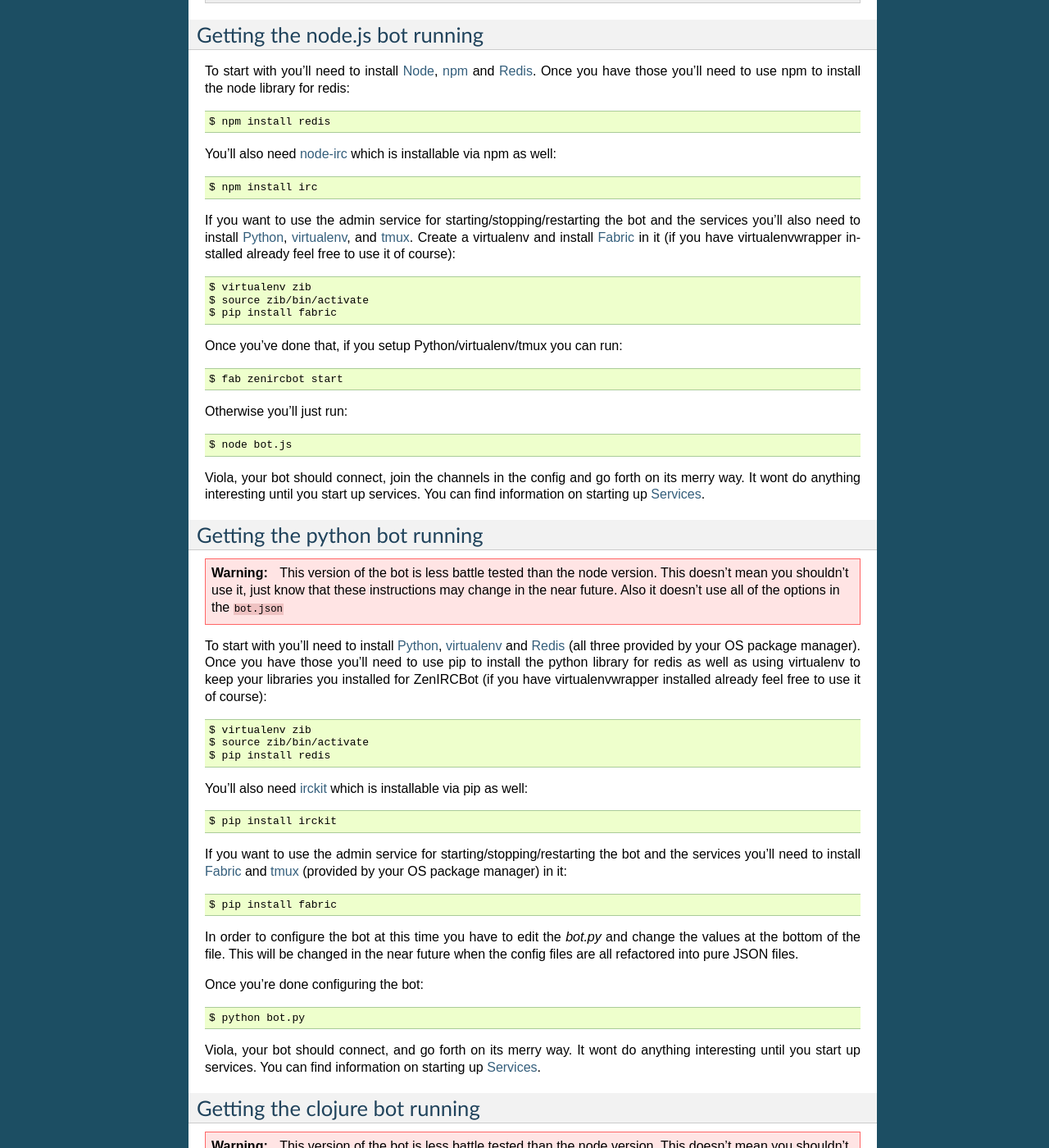
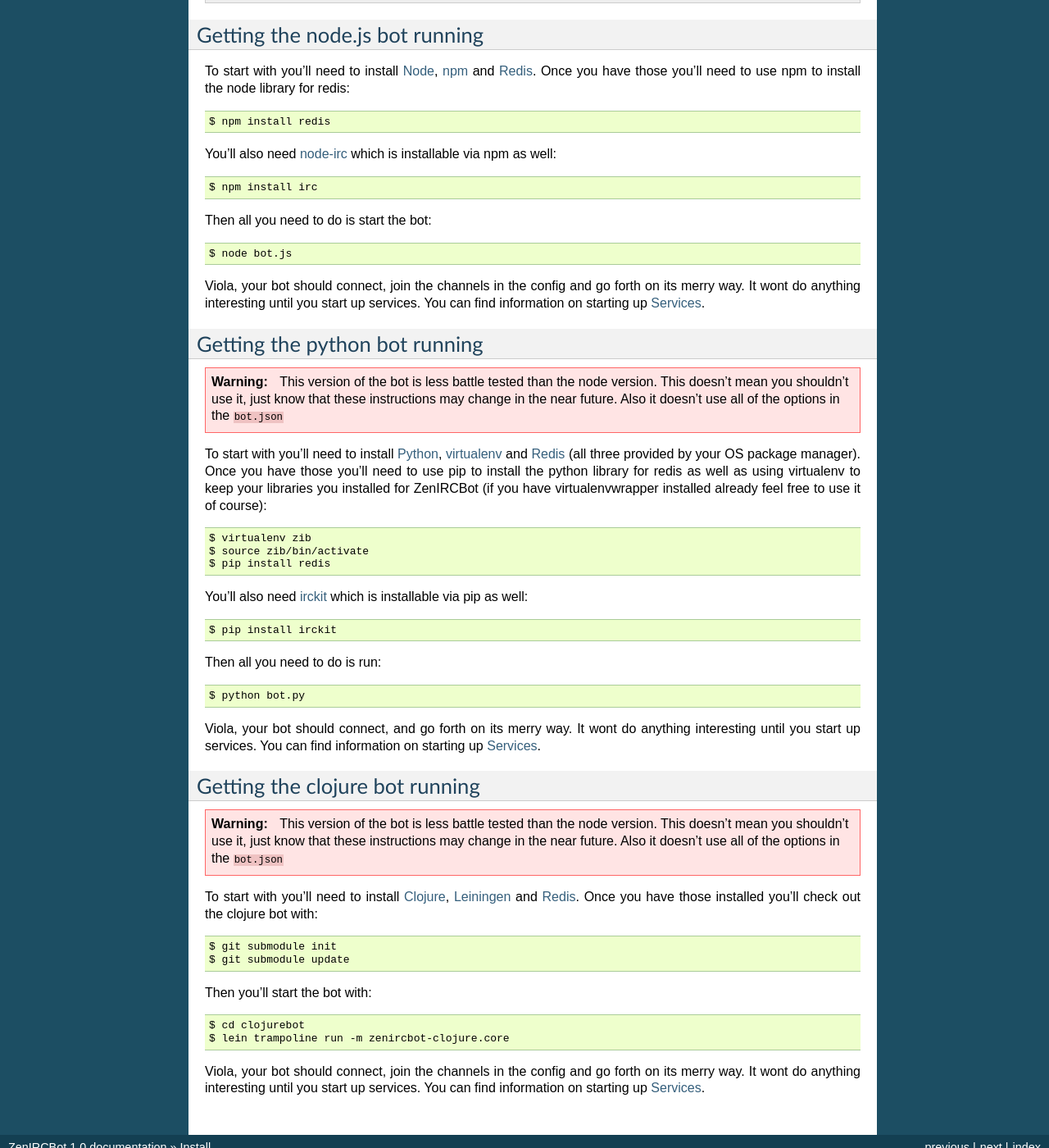
Before and after one commit to zenirc/zenircbot, a Sphinx documentation site: the page built from docs/install.rst, in a window 1280 px wide and 1400 px high, scrolled down 550 px. Shown: the whole window at 82% size. Built offline with Sphinx 7.4.7, drawn with Linux system fonts in a browser that asks for light colours; some of the changed text lies outside the part shown.

```diff
--- a/docs/install.rst
+++ b/docs/install.rst
@@ -45,22 +45,7 @@
 
     $ npm install irc
 
-If you want to use the admin service for starting/stopping/restarting
-the bot and the services you'll also need to install Python_,
-virtualenv_, and tmux_. Create a virtualenv and install Fabric_ in
-it (if you have virtualenvwrapper installed already feel free to use
-it of course)::
-
-    $ virtualenv zib
-    $ source zib/bin/activate
-    $ pip install fabric
-
-Once you've done that, if you setup Python/virtualenv/tmux you can
-run::
-
-    $ fab zenircbot start
-
-Otherwise you'll just run::
+Then all you need to do is start the bot::
 
     $ node bot.js
 
@@ -93,18 +78,7 @@
 
     $ pip install irckit
 
-If you want to use the admin service for starting/stopping/restarting
-the bot and the services you'll need to install Fabric_ and tmux_
-(provided by your OS package manager) in it::
-
-    $ pip install fabric
-
-In order to configure the bot at this time you have to edit the
-`bot.py` and change the values at the bottom of the file. This will be
-changed in the near future when the config files are all refactored
-into pure JSON files.
-
-Once you're done configuring the bot::
+Then all you need to do is run::
 
     $ python bot.py
 
@@ -134,15 +108,6 @@
     $ cd clojurebot
     $ lein trampoline run -m zenircbot-clojure.core
 
-If you want to use the admin service for starting/stopping/restarting
-the services you'll also need to install Python_, virtualenv_, and
-tmux_. Create a virtualenv and install Fabric_ in it (if you have
-virtualenvwrapper installed already feel free to use it of course)::
-
-    $ virtualenv zib
-    $ source zib/bin/activate
-    $ pip install fabric
-
 Viola, your bot should connect, join the channels in the config and go
 forth on its merry way. It wont do anything interesting until you
 start up services. You can find information on starting up :doc:`services`.
@@ -155,8 +120,6 @@
 .. _Redis: http://redis.io
 .. _node-irc: https://github.com/martynsmith/node-irc
 .. _virtualenv: http://pypi.python.org/pypi/virtualenv
-.. _tmux: http://tmux.sourceforge.net/
-.. _Fabric: http://fabfile.org/
 .. _irckit: https://github.com/coleifer/irc
 .. _Clojure: http://clojure.org/
 .. _Leiningen: https://github.com/technomancy/leiningen
```
Also changed, not shown: docs/services.rst (+26 -6 lines), 2 other files.
